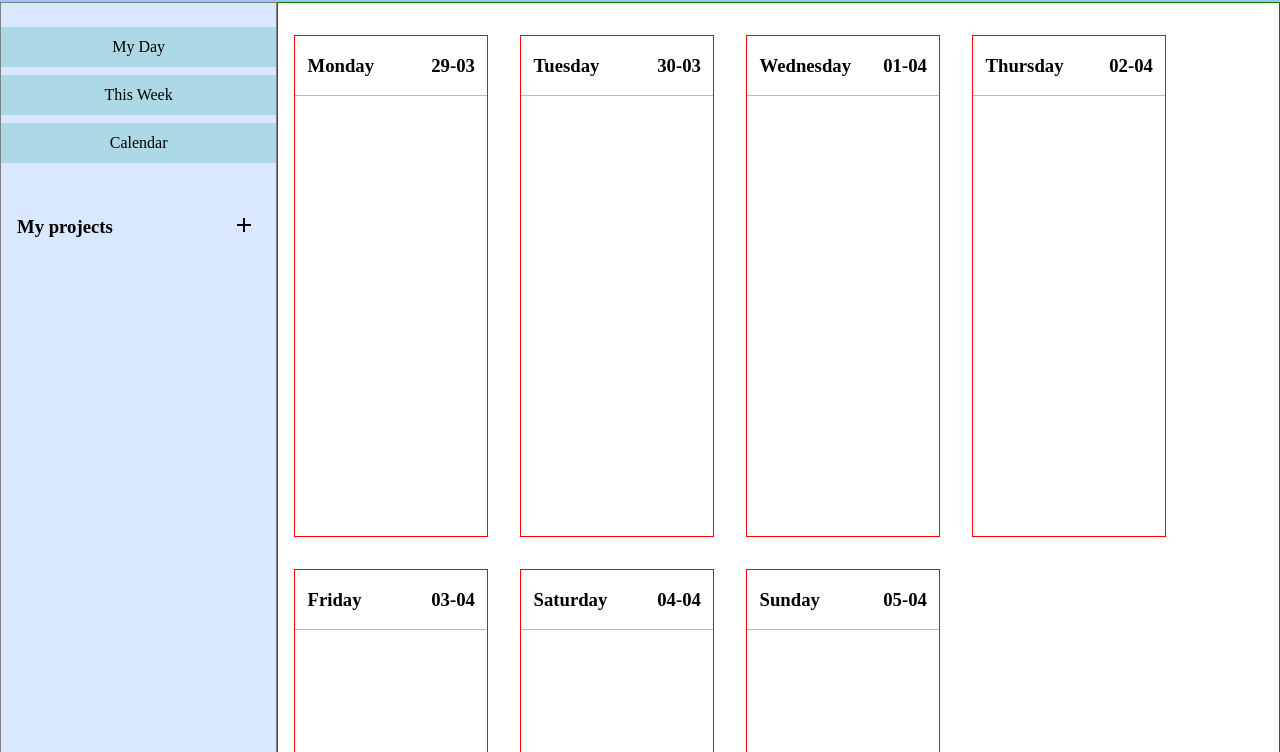
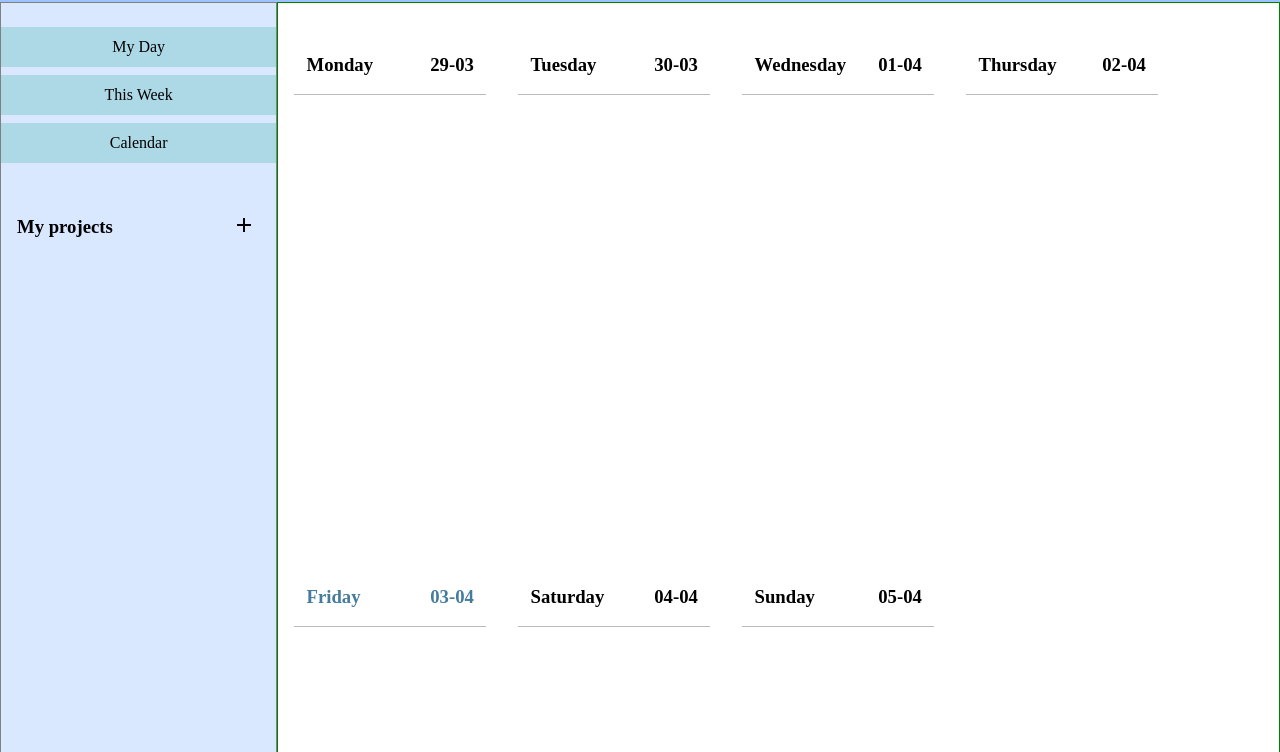
Before and after one commit to tomason182/todo-list, a website built with webpack: page src/index.html in a window 1280 px wide. Shown: the part 48-800 px from the top of the page. Built offline with nearby package versions, Linux system fonts and the light colour scheme.

Commit message:
add today class to week day
add a today class into week days container to allow to style today container different than others days of the week

```diff
--- a/src/styles.css
+++ b/src/styles.css
@@ -100,10 +100,13 @@ header {
     width: 15vw;
     min-width: 150px;
     height: 25vh;
-    border: 1px solid red;
+    border: none;
     margin: 1rem;
 }
 
+.week-container > .day-container.today {
+    color: #457b9d;
+}
 .week-title-container {
     display: flex;
     justify-content: space-between;
--- a/src/todo.js
+++ b/src/todo.js
@@ -91,6 +91,10 @@ function showThisWeek() {
         dayName.textContent = daysOfWeek[i];
         date.textContent = `${dates().getWeek()[i].formattedDay}-${dates().getWeek()[i].formattedMonth}`;
 
+        if (dates().getWeek()[i].today === true) {
+            dayContainer.classList.add ("today");
+        }
+
         weekTitleContainer.appendChild(dayName);
         weekTitleContainer.appendChild(date);
 
@@ -122,49 +126,56 @@ function dates() {
                 "date": null,
                 "formattedDay": null,
                 "formattedMonth": null,
-                "index": 1
+                "index": 1,
+                "today": false
             },
             {
                 "dayName": "Tuesday",
                 "date": null,
                 "formattedDay": null,
                 "formattedMonth": null,
-                "index": 2
+                "index": 2,
+                "today": false
             },
             {
                 "dayName": "Wednesday",
                 "date": null,
                 "formattedDay": null,
                 "formattedMonth": null,
-                "index": 3
+                "index": 3,
+                "today": false,
             },
             {
                 "dayName": "Thursday",
                 "date": null,
                 "formattedDay": null,
                 "formattedMonth": null,
-                "index": 4
+                "index": 4,
+                "today": false,
             },
             {
                 "dayName": "Friday",
                 "date": null,
                 "formattedDay": null,
                 "formattedMonth": null,
-                "index": 5
+                "index": 5,
+                "today": false
             },
             {
                 "dayName": "Saturday",
                 "date": null,
                 "formattedDay": null,
                 "formattedMonth": null,
-                "index": 6
+                "index": 6,
+                "today": false
             },
             {
                 "dayName": "Sunday",
                 "date": null,
                 "formattedDay": null,
                 "formattedMonth": null,
-                "index": 7
+                "index": 7,
+                "today": false
             }
         ];
 
@@ -172,22 +183,27 @@ function dates() {
             if(today.getDay() === 0){
                 if(obj.index === today.getDay() + 7) {
                     obj.date = today;
+                    obj.today = true;
                     obj.formattedDay = String(obj.date.getDate()).padStart(2, "0"); // Maybe is better to have a function that format the dates
                     obj.formattedMonth = String(obj.date.getMonth()).padStart(2, "0");
                 } else {
                     obj.date = new Date(today.getFullYear(), today.getMonth(), today.getDate() - (7 - obj.index));
+                    obj.today = false;
                 }
             } else {
                 if(obj.index === today.getDay()) {
                     obj.date = today;
+                    obj.today = true;
                     obj.formattedDay = String(obj.date.getDate()).padStart(2, "0"); // Maybe is better to have a function that format the dates
                     obj.formattedMonth = String(obj.date.getMonth()).padStart(2, "0");
                 }else if(obj.index < today.getDay()) {
                     obj.date = new Date(today.getFullYear(), today.getMonth(), today.getDate() - (today.getDay() - obj.index));
+                    obj.today = false;
                     obj.formattedDay = String(obj.date.getDate()).padStart(2, "0"); // Maybe is better to have a function that format the dates
                     obj.formattedMonth = String(obj.date.getMonth()).padStart(2, "0");
                 }else{
                     obj.date = new Date(today.getFullYear(), today.getMonth(), today.getDate() + (obj.index - today.getDay()));
+                    obj.today = false;
                     obj.formattedDay = String(obj.date.getDate()).padStart(2, "0"); // Maybe is better to have a function that format the dates
                     obj.formattedMonth = String(obj.date.getMonth()).padStart(2, "0");
                 }
```
